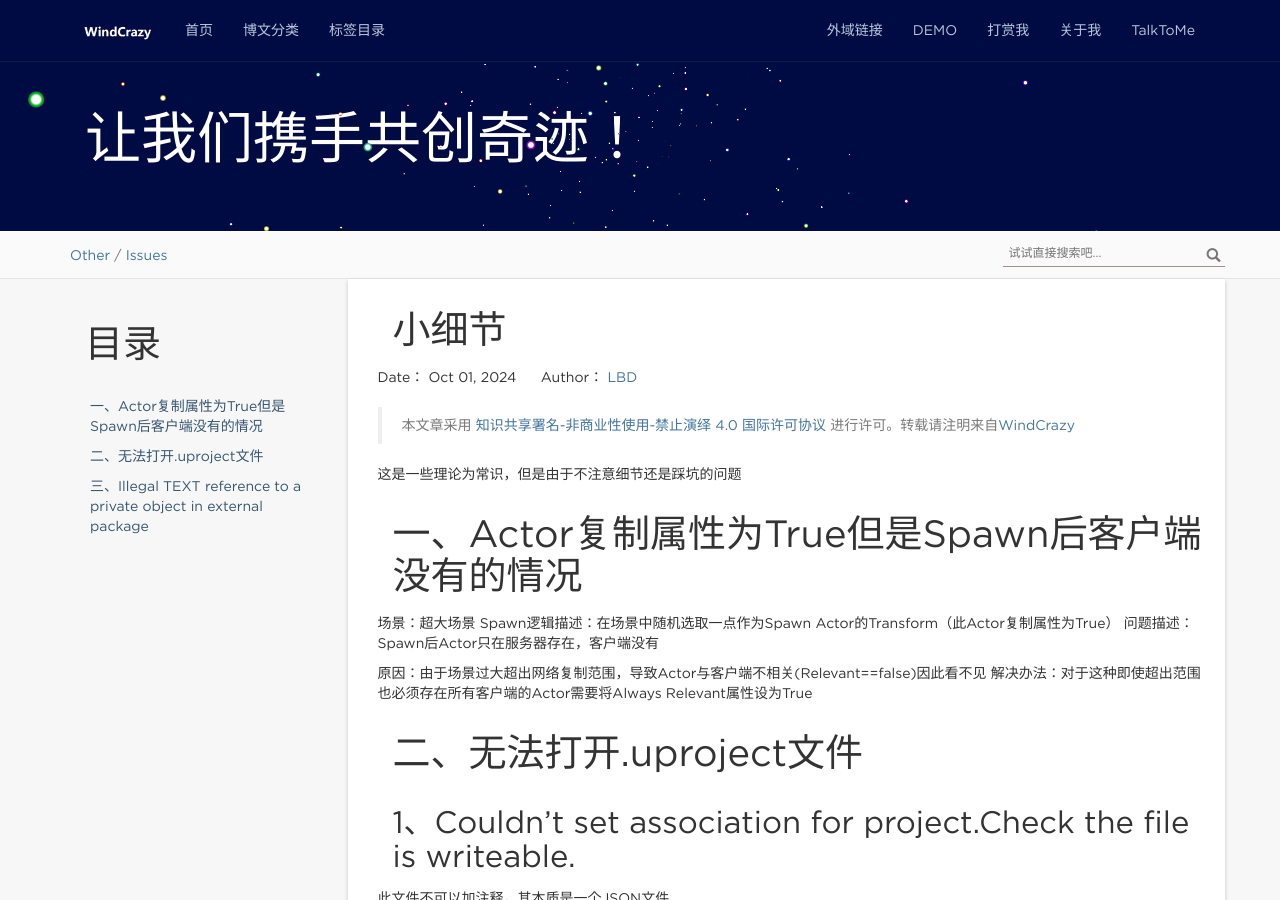
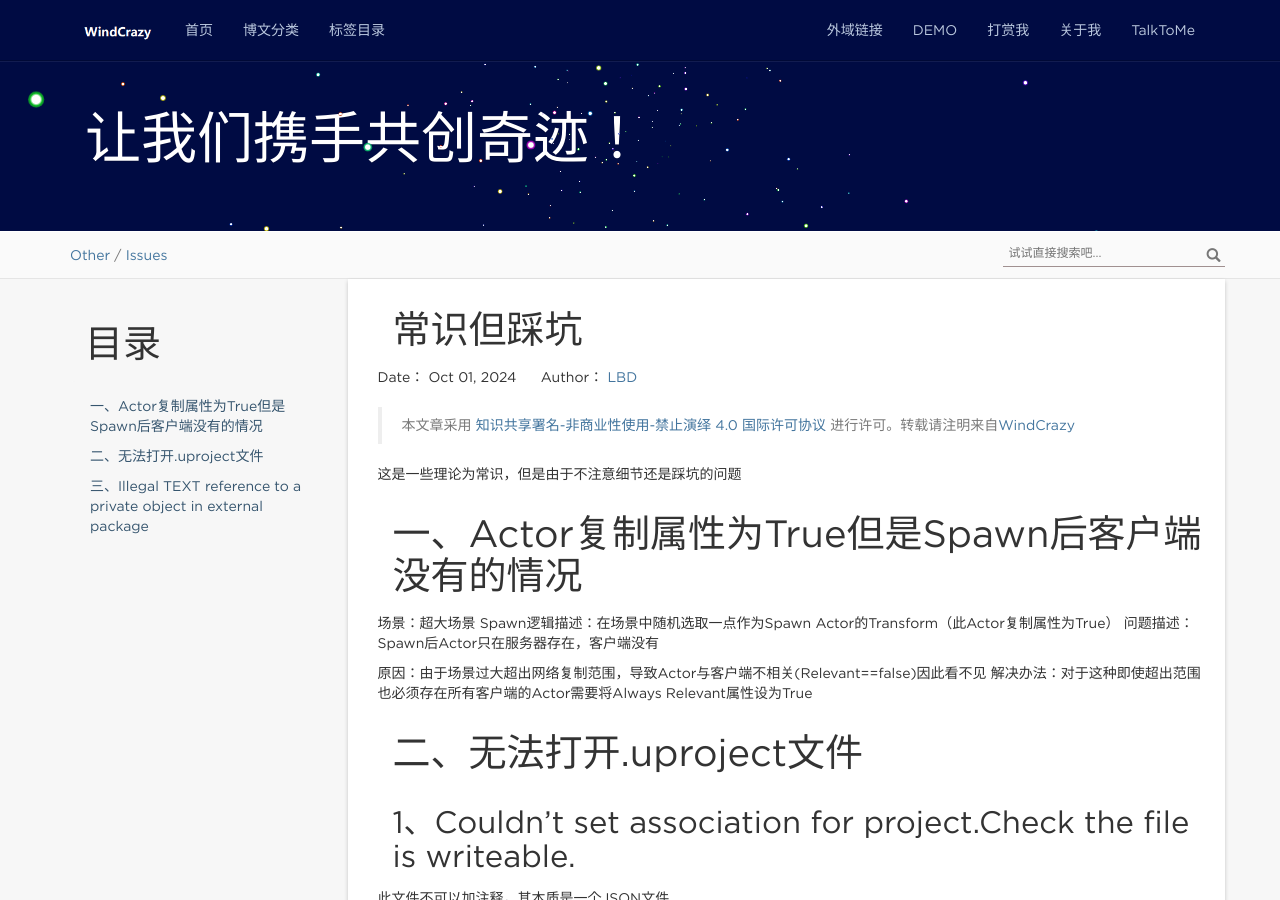
Before and after one commit to windcrazy123/windcrazy123.github.io, a Jekyll site: the page built from _posts/Others/2024-10-01-常识但踩坑.md, in a window 1280 px wide and 900 px high. Built offline with Jekyll 4.4.1, drawn with Linux system fonts in a browser that asks for light colours; nearby versions of some CDN libraries; comment, search, counter and statistics services are not loaded.

Commit message:
修改title

```diff
--- a/_posts/Others/2024-10-01-常识但踩坑.md
+++ b/_posts/Others/2024-10-01-常识但踩坑.md
@@ -1,6 +1,6 @@
 ---
 layout: post
-title: "小细节"
+title: "常识但踩坑"
 date: 2024-10-01 09:00:00 +0800
 categories: Other
 tag: Issues
```
Also changed, not shown: _posts/Others/2025-03-01-EnTT.md (+1 -1 lines).
